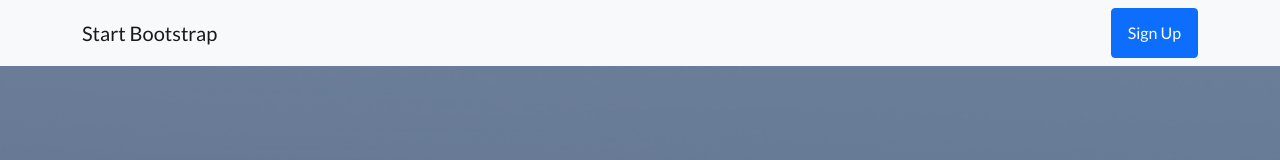
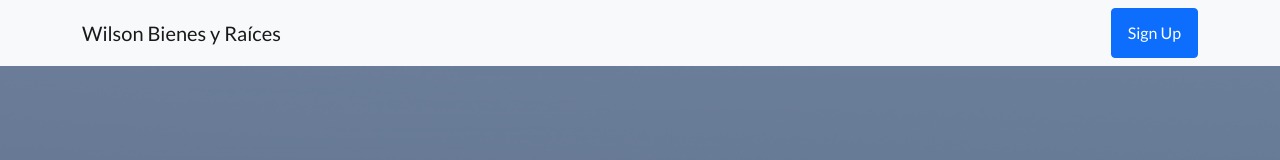
Before and after one commit to swgarz/wilsonbienesyraicesreact, a website: page dist/index.html in a window 1280 px wide. Shown: the top 160 px of the page. Drawn offline with nearby package versions, Linux system fonts and the light colour scheme.

Commit message:
gh-pages agregado3

```diff
--- a/dist/index.html
+++ b/dist/index.html
@@ -19,7 +19,7 @@
         <!-- Navigation-->
         <nav class="navbar navbar-light bg-light static-top">
             <div class="container">
-                <a class="navbar-brand" href="#!">Start Bootstrap</a>
+                <a class="navbar-brand" href="#!">Wilson Bienes y Raíces</a>
                 <a class="btn btn-primary" href="#signup">Sign Up</a>
             </div>
         </nav>
```
